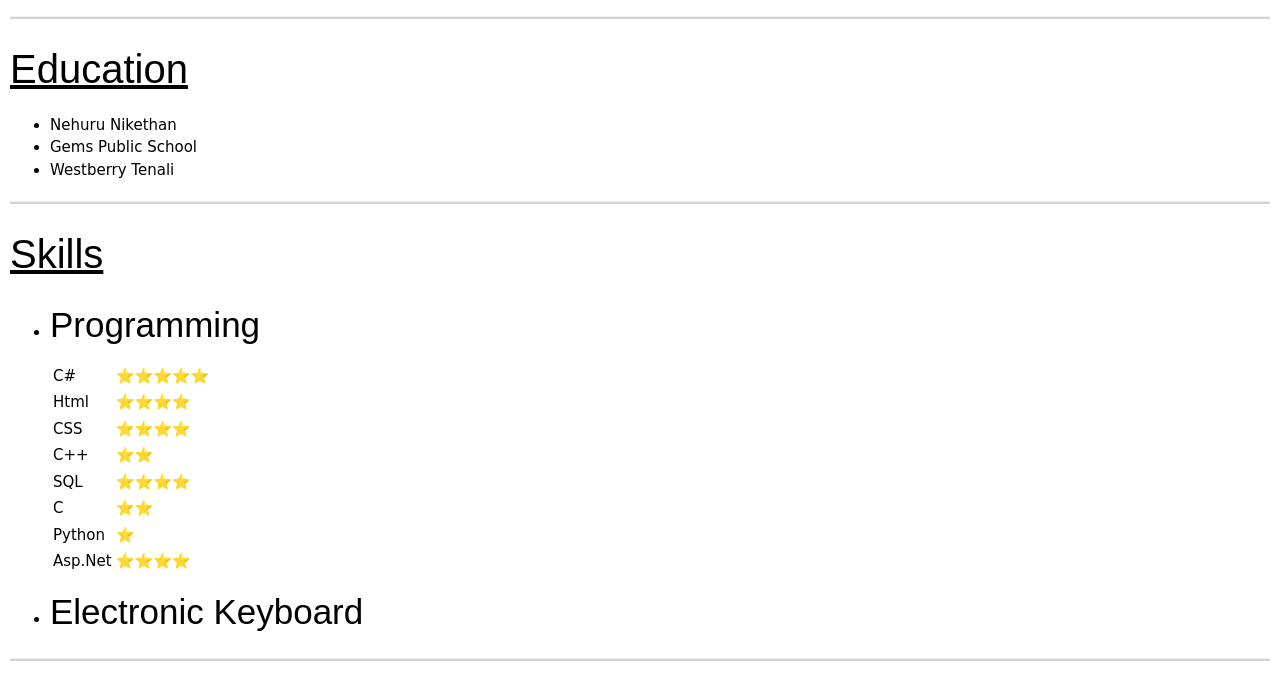
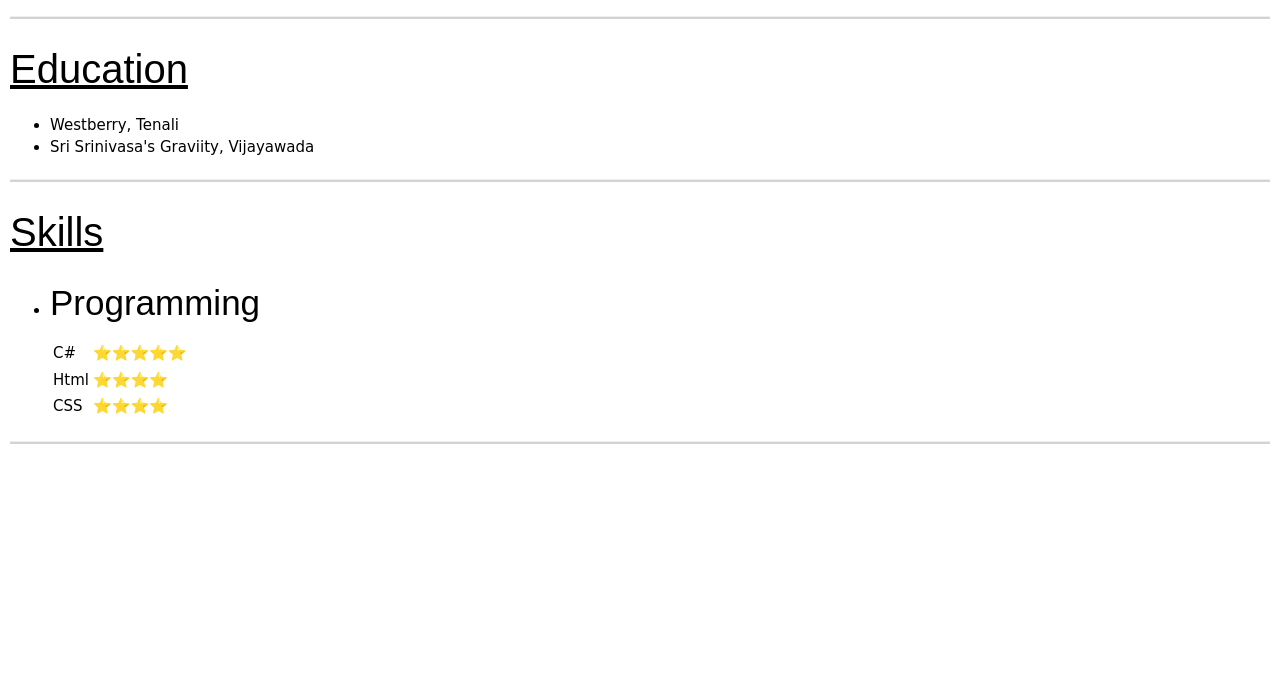
Before and after one commit to Argent-AR/Trobo_Library, a plain HTML site: page index.html in a window 1280 px wide. Shown: the part 249-930 px from the top of the page. After the commit the page ends 800 px from the top, so only its background shows below. Drawn offline with nearby package versions, Linux system fonts and the light colour scheme; a web font is replaced by a local one.

Commit message:
Update Education

```diff
--- a/index.html
+++ b/index.html
@@ -36,9 +36,8 @@
   <div class="edu">
     <h3>Education</h3>
     <ul>
-      <li>Nehuru Nikethan</li>
-      <li>Gems Public School</li>
-      <li>Westberry Tenali</li>
+      <li>Westberry, Tenali</li>
+      <li>Sri Srinivasa's Graviity, Vijayawada</li>
     </ul>
   </div>
 
@@ -63,36 +62,16 @@
             <td>CSS</td>
             <td>⭐⭐⭐⭐</td>
           </tr>
-          <tr>
-            <td>C++</td>
-            <td>⭐⭐</td>
-          </tr>
-          <tr>
-            <td>SQL</td>
-            <td>⭐⭐⭐⭐</td>
-          </tr>
-          <tr>
-            <td>C</td>
-            <td>⭐⭐</td>
-          </tr>
-          <tr>
-            <td>Python</td>
-            <td>⭐</td>
-          </tr>
-          <tr>
-            <td>Asp.Net</td>
-            <td>⭐⭐⭐⭐</td>
-          </tr>
+
         </table>
+
       </li>
-      <li>
-        <h4>Electronic Keyboard</h4>
-      </li>
+
     </ul>
+
   </div>
 
   <hr>
 
 </body>
-
 </html>
```
